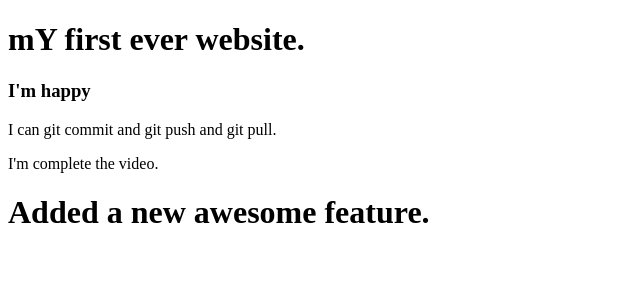
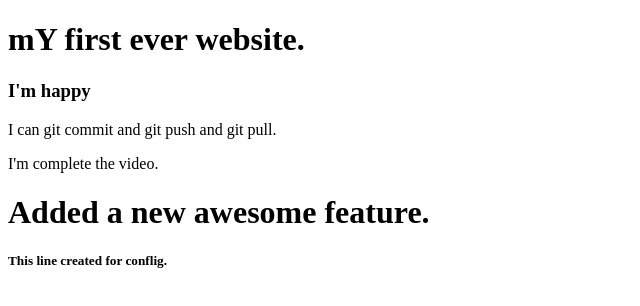
Before and after one commit to osmangonidev/my-first-website, a plain HTML site: page index.html in a window 1280 px wide. Shown: the whole page, without its empty margins (0-640 px from the left). Drawn offline with Linux system fonts and the light colour scheme.

Commit message:
local machine conflig

```diff
--- a/index.html
+++ b/index.html
@@ -11,5 +11,6 @@
     <p>I can git commit and git push and git pull.</p>
     <p>I'm complete the video.</p>
     <h1>Added a new awesome feature.</h1>
+    <h5>This line created for conflig.</h5>
 </body>
 </html>
```
